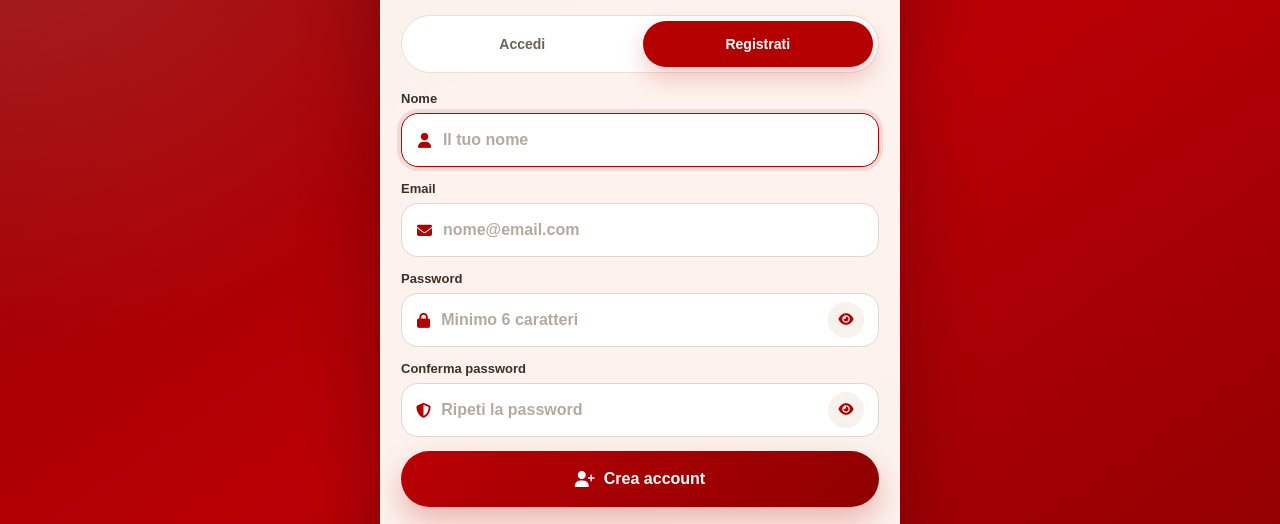
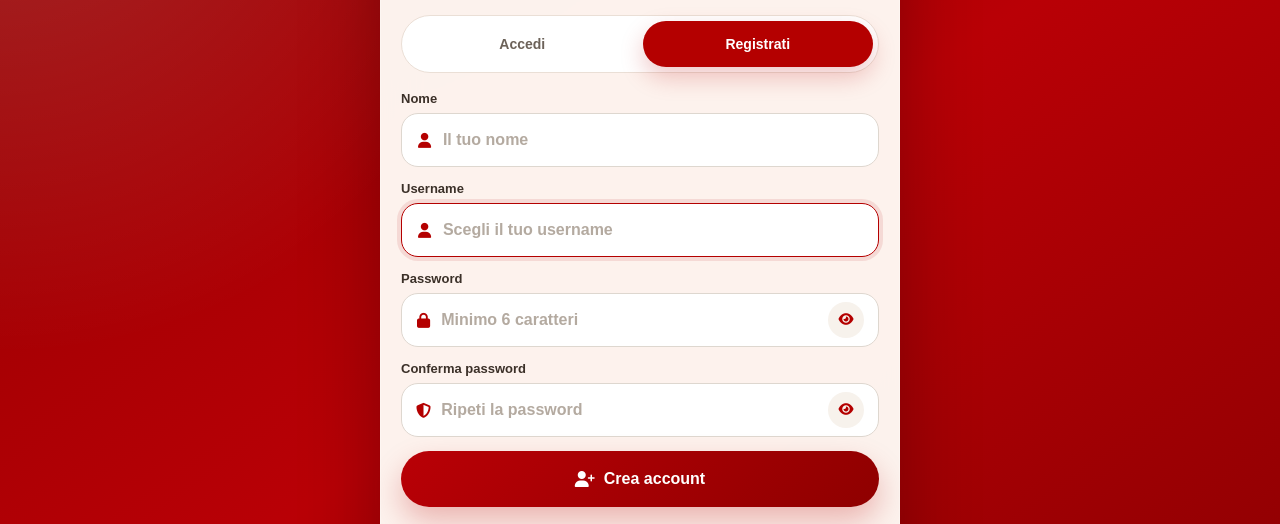
Before and after one commit to menca44/Kirating, a website: page public/login.html in a window 1280 px wide. Both pictures are taken after a click on the button "Registrati". Shown: the part 191-715 px from the top of the page. Drawn offline with Linux system fonts and the light colour scheme; no server answers.

Commit message:
Sostituisce nome con username nella registrazione

```diff
--- a/public/login.html
+++ b/public/login.html
@@ -871,20 +871,20 @@
         </div>
 
         <div class="field">
-          <label for="registerEmail">
-            Email
+  <label for="registerUsername">
+    Username
   </label>
 
   <div class="input-wrapper">
-            <i class="fa-solid fa-envelope"></i>
+    <i class="fa-solid fa-user"></i>
 
     <input
-              id="registerEmail"
-              type="email"
-              name="email"
-              placeholder="nome@email.com"
-              autocomplete="email"
-              inputmode="email"
+      id="registerUsername"
+      type="text"
+      name="username"
+      placeholder="Scegli il tuo username"
+      autocomplete="username"
+      minlength="3"
       required
     />
   </div>
@@ -1055,7 +1055,7 @@
       document.getElementById("loginPassword");
 
     const registerName =
-      document.getElementById("registerName");
+      document.getElementById("registerUsername");
 
     const registerEmail =
       document.getElementById("registerEmail");
@@ -1301,6 +1301,7 @@
             },
 
             body: JSON.stringify({
+  name: username,
   email: email,
   password: password
 })
@@ -1527,7 +1528,7 @@
 
         clearMessage();
 
-        const name =
+        const username =
           registerName.value.trim();
 
         const email =
@@ -1540,7 +1541,7 @@
           registerConfirmPassword.value;
 
         if (
-          !name ||
+  !username ||
   !email ||
   !password ||
   !confirmPassword
@@ -1553,13 +1554,13 @@
           return;
         }
 
-        if (name.length < 2) {
+        if (username.length < 3) {
   showMessage(
-            "Inserisci un nome di almeno 2 caratteri.",
+    "Lo username deve contenere almeno 3 caratteri.",
     "error"
   );
 
-          registerName.focus();
+  registerUsername.focus();
 
   return;
 }
@@ -1610,7 +1611,7 @@
 
         try {
           await registerUser(
-            name,
+  username,
   email,
   password
 );
```
Lines whose indentation alone changed are shown as unchanged.
